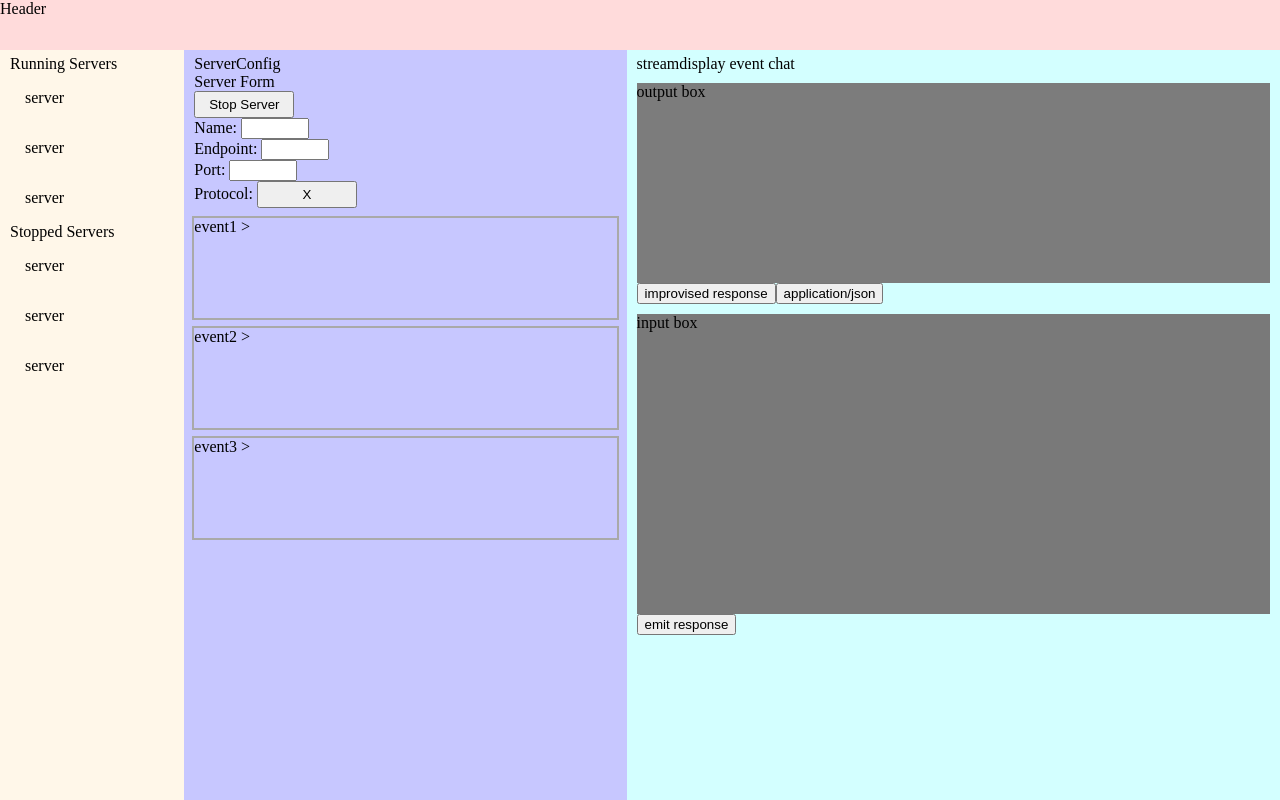
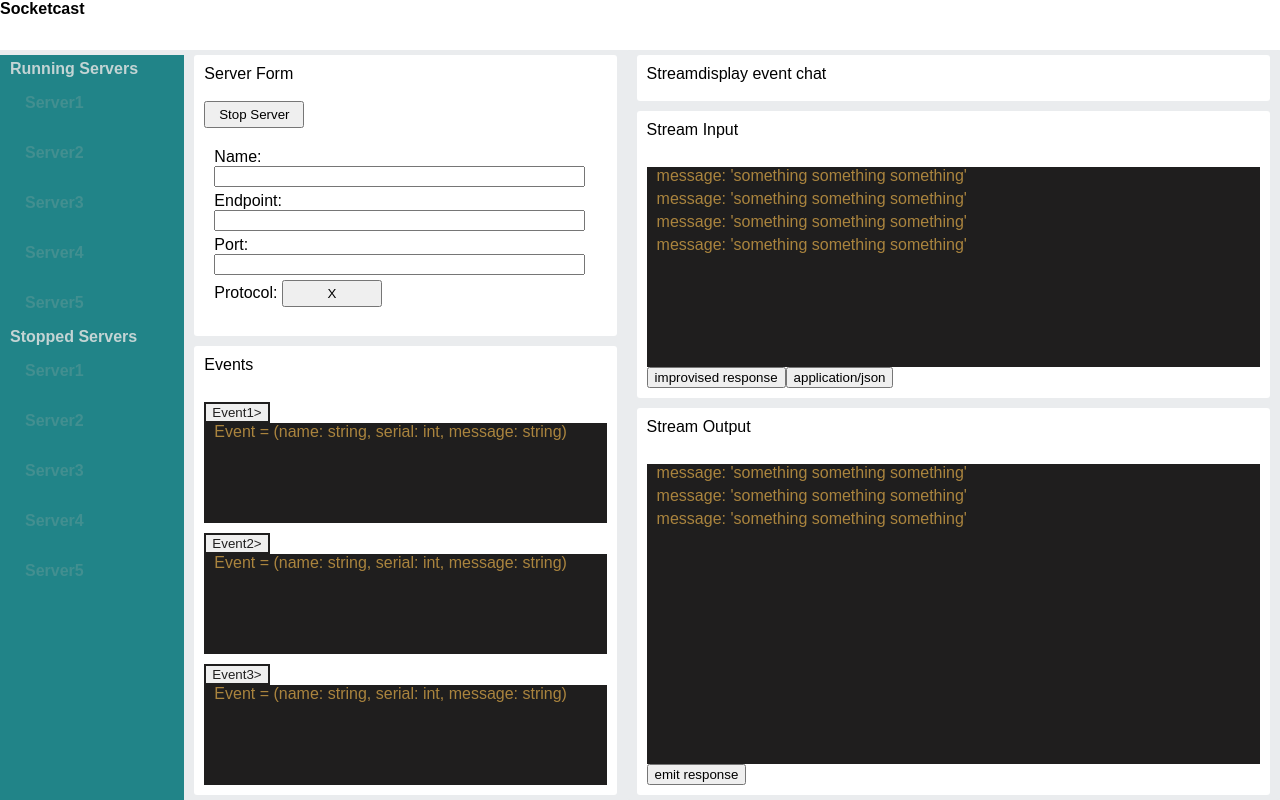
Before and after one commit to oslabs-beta/socketcast, a React app: page / in a window 1280 px wide. Built offline with nearby package versions, Linux system fonts and the light colour scheme; the HTML template or start-up script is replaced by a standard one.

Commit message:
Added more Css and Classnames

```diff
--- a/src/components/EventConfig.tsx
+++ b/src/components/EventConfig.tsx
@@ -1,11 +1,27 @@
 import React from "react";
 
 function EventConfig() {
+  let events = [
+    { name: "Event1" },
+    { name: "Event2" },
+    { name: "Event3" },
+  ];
   return (
-    <div className="eventconfig">
-      <div className="event_placeholderdiv"> event1 {">"}</div>
-      <div className="event_placeholderdiv"> event2 {">"}</div>
-      <div className="event_placeholderdiv"> event3 {">"}</div>
+    <div className="eventConfig">
+      <div>Events</div>
+      <br/>
+      {events.map((event) => (
+        <div className="event_container">
+          <button className="event_button">
+            {" "}
+            {event.name}
+            {">"}
+          </button>
+          <div className="event">
+            <div className = "code">Event = (name: string, serial: int, message: string)</div>
+          </div>
+        </div>
+      ))}
     </div>
   );
 }
--- a/src/components/Header.tsx
+++ b/src/components/Header.tsx
@@ -3,7 +3,7 @@ import React from 'react'
 function Header() {
     return (
         <div className = 'header'>
-            Header
+            Socketcast
         </div>
     )
 }
--- a/src/components/ServerConfig.tsx
+++ b/src/components/ServerConfig.tsx
@@ -5,7 +5,6 @@ import EventConfig from "./EventConfig";
 function ServerConfig() {
   return (
     <div className = "serverConfig">
-      ServerConfig
       <ServerForm />
 
       {/* map over something and make EventConfig instances */}
--- a/src/components/ServerForm.tsx
+++ b/src/components/ServerForm.tsx
@@ -1,25 +1,27 @@
 import React from "react";
 
 function ServerForm() {
-  return <div className = "serverForm">
-    Server Form
-    <button className = "serverForm_button">Stop Server</button>
-    <form className = "serverForm_form">
-      <div>
-         Name: <input className = "serverForm_input"></input>
-      </div>
-      <div>
-      Endpoint: <input className = "serverForm_input"></input>
-      </div>
-      <div>
-      Port: <input className = "serverForm_input"></input>
-      </div>
-      <div>
-      Protocol: <button className = "serverForm_button">X</button>
-      </div>
-    </form>
-
-  </div>;
+  return (
+    <div className="serverForm">
+      <div>Server Form</div>
+      <br />
+      <button className="serverForm_button">Stop Server</button>
+      <form className="serverForm_form">
+        <div className="serverForm_container">
+          Name: <input className="serverForm_input"></input>
+        </div>
+        <div className="serverForm_container">
+          Endpoint: <input className="serverForm_input"></input>
+        </div>
+        <div className="serverForm_container">
+          Port: <input className="serverForm_input"></input>
+        </div>
+        <div className="serverForm_container">
+          Protocol: <button className="serverForm_button">X</button>
+        </div>
+      </form>
+    </div>
+  );
 }
 
 export default ServerForm;
--- a/src/components/Sidebar.tsx
+++ b/src/components/Sidebar.tsx
@@ -1,19 +1,36 @@
 import React from "react";
 
 function Sidebar() {
+  let servers = [
+    { name: "Server1" },
+    { name: "Server2" },
+    { name: "Server3" },
+    { name: "Server4" },
+    { name: "Server5" },
+  ];
   return (
     <div className="sidebar">
-      Running Servers
+
+
+      <b>Running Servers</b>
       <div className="sidebar_container">
-        <p>server</p>
-        <p>server</p>
-        <p>server</p>
+        {servers.map((server) => (
+          <p className="sidebar_server">
+            <b>{server.name}</b>
+          </p>
+        ))}
       </div>
-      Stopped Servers
+
+
+      <b>Stopped Servers</b>
       <div className="sidebar_container">
-        <p>server</p>
-        <p>server</p>
-        <p>server</p>
+        {servers.map((server) => {
+          return (
+            <p className="sidebar_server">
+              <b>{server.name}</b>
+            </p>
+          );
+        })}
       </div>
     </div>
   );
--- a/src/components/StreamDisplay.tsx
+++ b/src/components/StreamDisplay.tsx
@@ -3,15 +3,31 @@ import React from "react";
 function StreamDisplay() {
   return (
     <div className="streamDisplay">
-      streamdisplay
-      event chat
-      <div className = "streamDisplay_outputbox">output box</div>
-      <div>
-        <button>improvised response</button>
-        <button>application/json</button>
+      <div className="streamDisplay_header">Streamdisplay event chat</div>
+      <div className="streamDisplay_container">
+        <div>Stream Input</div>
+        <br />
+        <div className="streamDisplay_outputbox">
+          <div className="code">message: 'something something something'</div>
+          <div className="code">message: 'something something something'</div>
+          <div className="code">message: 'something something something'</div>
+          <div className="code">message: 'something something something'</div>
+        </div>
+        <div>
+          <button>improvised response</button>
+          <button>application/json</button>
+        </div>
       </div>
-      <div className = "streamDisplay_inputbox">input box</div>
-      <button>emit response</button>
+      <div className="streamDisplay_container">
+        <div>Stream Output</div>
+        <br />
+        <div className="streamDisplay_inputbox">
+          <div className="code">message: 'something something something'</div>
+          <div className="code">message: 'something something something'</div>
+          <div className="code">message: 'something something something'</div>
+        </div>
+        <button>emit response</button>
+      </div>
     </div>
   );
 }
--- a/src/components/app.scss
+++ b/src/components/app.scss
@@ -1,15 +1,21 @@
-html, body {
+$base_teal3: rgb(33, 132, 136);
+$base_teal2: rgb(66, 143, 144);
+$base_teal1: rgb(195, 212, 212);
+$base_grey: rgb(234, 236, 238);
+$terminal_black: rgb(31, 30, 30);
+$terminal_orange: rgb(170, 132, 62);
+
+html,
+body {
   height: 100%;
   margin: 0;
   min-height: 450px;
   min-width: 800px;
+  font-family: Arial, Helvetica, sans-serif;
 }
 
 .app {
-    // display: flex;
-    // flex-direction: column;
-    // justify-content: center;
-    // align-items: center;
+  background-color: $base_grey;
 }
 
 .app_container {
@@ -18,52 +24,84 @@ html, body {
   height: 750px;
 }
 
+
+.code {
+    color: $terminal_orange;
+    margin-bottom: 5px;
+    margin-left: 10px;
+  }
+
 .eventConfig {
-    margin-left: 10px;
+  border-radius: 3px;
+  margin-top: 10px;
   display: flex;
   flex-direction: column;
-    background-color: rgb(213, 255, 255)
+  background-color: white;
+  padding: 10px;
+  flex: 1;
 }
 
-.event_placeholderdiv {
+.event {
   width: 100%;
   height: 100px;
-    outline: 2px solid darkgrey;
+
+  background-color: $terminal_black;
+}
+
+.event_container {
   margin-top: 10px;
 }
 
+
+.event_button {
+  background-color: none;
+  color: $terminal_black;
+  border: 2px $terminal_black solid;
+}
+
 .header {
-    background-color: #ffdbdb;
+  background-color: white;
+  font-weight: bold;
   width: 100%;
   height: 50px;
 }
 
-
-
 .mainContainer {
-    background-color: rgb(200, 200, 255);
   flex: 2;
   display: flex;
 }
 
 .serverConfig {
-    background-color: rgb(199, 199, 255);
+  background-color: $base_grey;
   flex: 1;
+  display: flex;
+  flex-direction: column;
   padding: 5px 10px;
 }
 
 .serverForm {
   display: flex;
   flex-direction: column;
+  background-color: white;
+  padding: 10px;
+  border-radius: 3px;
+  flex: .75;
+}
+
+.serverForm_container {
+  margin-top: 5px;
 }
 
 .serverForm_form {
+  margin-top: 5px;
   display: flex;
   flex-direction: column;
+  padding: 10px;
+  background-color: white;
 }
 
 .serverForm_input {
-    width: 60px;
+  width: 95%;
 }
 
 .serverForm_button {
@@ -72,9 +110,12 @@ html, body {
 }
 
 .sidebar {
-    background-color: rgb(255, 247, 233);
-    flex: .3;
+  // background-color: rgb(255, 247, 233);
+  background-color: $base_teal3;
+  color: $base_teal1;
+  flex: 0.3;
   padding: 5px 10px;
+  margin-top: 5px;
 }
 
 .sidebar_container {
@@ -83,22 +124,47 @@ html, body {
   flex-direction: column;
 }
 
+.sidebar_server {
+  color: $base_teal2;
+}
+
 .streamDisplay {
-    background: rgb(211, 255, 255);
+  background-color: $base_grey;
   flex: 1.5;
   padding: 5px 10px;
+  border-radius: 3px;
+  display: flex;
+  flex-direction: column;
+}
+
+.streamDisplay_header {
+    background-color: white;
+    border-radius: 3px;
+
+    padding: 10px;
+    flex: 1;
+}
+
+.streamDisplay_container {
+  background-color: white;
+  border-radius: 3px;
+  margin-top: 10px;
+  padding: 10px;
+  flex: 1;
 }
 
 .streamDisplay_inputbox {
   margin-top: 10px;
   height: 300px;
   width: 100%;
-    background-color: rgb(121, 121, 121);
+
+  background-color: rgb(31, 30, 30);
 }
 
 .streamDisplay_outputbox {
   margin-top: 10px;
   height: 200px;
   width: 100%;
-    background-color: rgb(124, 124, 124);
+
+  background-color: rgb(31, 30, 30);
 }
--- a/src/main.ts
+++ b/src/main.ts
@@ -7,7 +7,7 @@ let mainWindow: Electron.BrowserWindow | null;
 //create window function (specify type of arguments)
 const createWindow = (): void => {
   mainWindow = new BrowserWindow({
-    width: 1600,
+    width: 1400,
     height: 900,
     webPreferences: {
 
```
Lines whose indentation alone changed are shown as unchanged.
